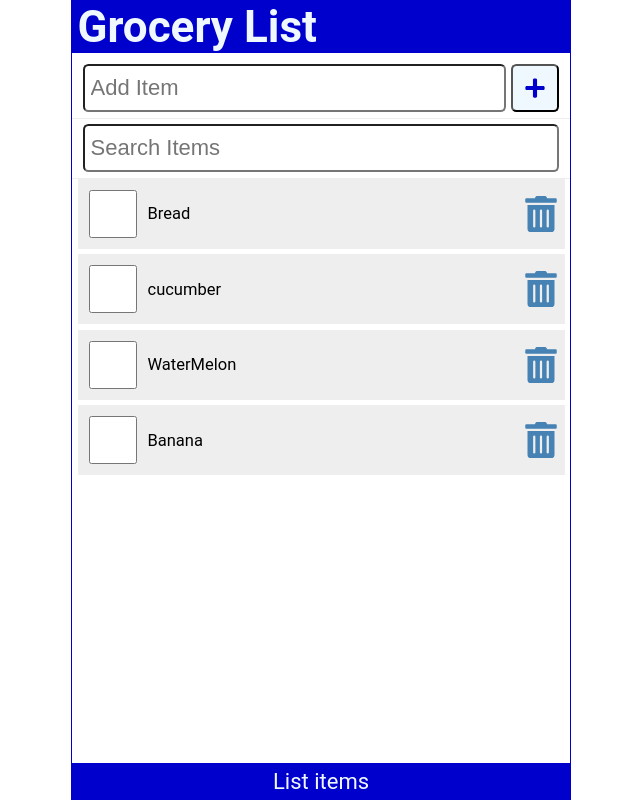
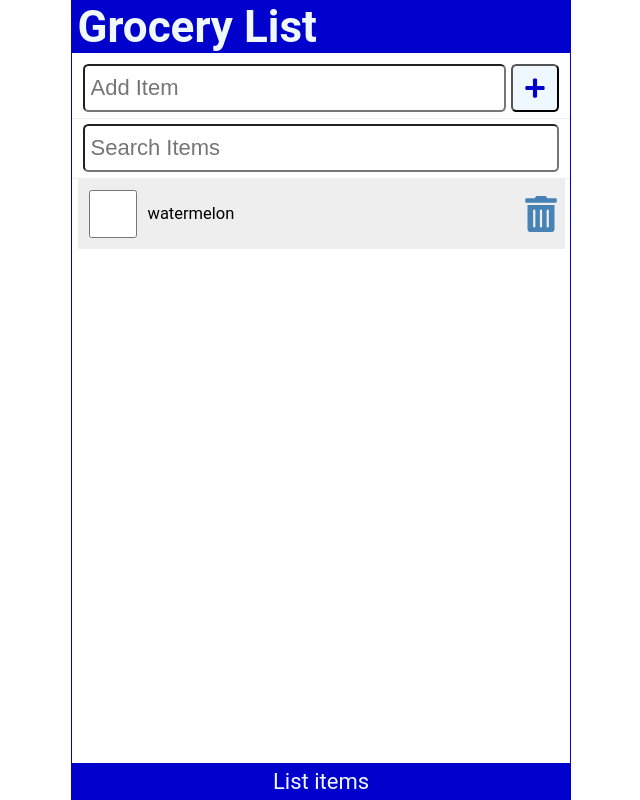
Before and after one commit to javohiryusupov77/grocery-lists, a React (Vite) app: page / in a window 1280 px wide. Shown: the whole page, without its empty margins (319-959 px from the left). Built offline with nearby package versions, Linux system fonts and the light colour scheme; data requests are answered from the project's data file.

Commit message:
commit 20

```diff
--- a/db.json
+++ b/db.json
@@ -1,23 +1,8 @@
 {
   "items": [
     {
-      "id": "1",
-      "item": "Bread",
-      "checked": false
-    },
-    {
-      "id": "2",
-      "item": "cucumber",
-      "checked": false
-    },
-    {
-      "id": "3",
-      "item": "WaterMelon",
-      "checked": false
-    },
-    {
-      "id": "4",
-      "item": "Banana",
+      "id": 1720015581705,
+      "item": "watermelon",
       "checked": false
     }
   ]
--- a/src/App.jsx
+++ b/src/App.jsx
@@ -63,20 +63,21 @@ function App() {
     e.preventDefault();
     AddItems();
   };
-  //  const deleteItem = async (id) => {
-  //    try {
-  //      const response = await fetch(`${api_Url}/items/${id}`, {
-  //        method: "DELETE",
-  //      });
-  //      if (!response.ok) {
-  //        const errorText = await response.text();
-  //        throw new Error(`Network response not ok: ${errorText}`);
-  //      }
-  //      setItems((Items) => Items.filter((item) => item.id !== id));
-  //    } catch (error) {
-  //      console.error("Deleting item", error.message);
-  //    }
-  //  };
+   const deleteItem = async (id) => {
+     try {
+       const response = await fetch(`${api_Url}/items/${id}`, {
+         method: "DELETE",
+       });
+       if (!response.ok) {
+         const errorText = await response.text();
+         throw new Error(`Network response not ok: ${errorText}`);
+       }
+       setItems((Items) => Items.filter((item) => item.id !== id));
+     } catch (error) {
+       console.error("Deleting item", error.message);
+     }
+   };
+   const handleCheck = () => {}
 
   return (
     <div className="App">
@@ -95,11 +96,12 @@ function App() {
             items={items.filter((item) =>
               item.item.toLowerCase().includes(search.toLowerCase())
             )}
+            handleCheck={handleCheck}
+            handleDelete={deleteItem}
           />
         )}
       </main>
-      <div>
-      </div>
+      <div></div>
       <Footer />
     </div>
   );
--- a/src/components/Content.jsx
+++ b/src/components/Content.jsx
@@ -1,10 +1,14 @@
 import ItemList from "./ItemsList";
 
-const Content = ({ items }) => {
+const Content = ({ items, handleCheck, handleDelete }) => {
   return (
     <>
       {items.length ? (
-        <ItemList items={items} />
+        <ItemList
+          items={items}
+          handleCheck={handleCheck}
+          handleDelete={handleDelete}
+        />
       ) : (
         <p style={{ marginTop: "2rem" }}>Your list is empty.</p>
       )}
--- a/src/components/ListItem.jsx
+++ b/src/components/ListItem.jsx
@@ -1,22 +1,22 @@
 import React from "react";
 import { FaTrashAlt } from "react-icons/fa";
 
-const ListItem = ({ item, onToggle, onDelete }) => {
+const ListItem = ({ item, handleCheck, handleDelete }) => {
   return (
     <li className="item">
       <input
         type="checkbox"
         checked={item.checked}
-        onChange={() => onToggle(item.id)}
+        onChange={() => handleCheck(item.id)}
       />
       <label
         style={item.checked ? { textDecoration: "line-through" } : null}
-        onDoubleClick={() => onToggle(item.id)}
+        onDoubleClick={() => handleCheck(item.id)}
       >
         {item.item}
       </label>
       <FaTrashAlt
-        onClick={() => onDelete(item.id)}
+        onClick={() => handleDelete(item.id)}
         role="button"
         tabIndex="0"
         aria-label={`Delete ${item.item}`}
```
